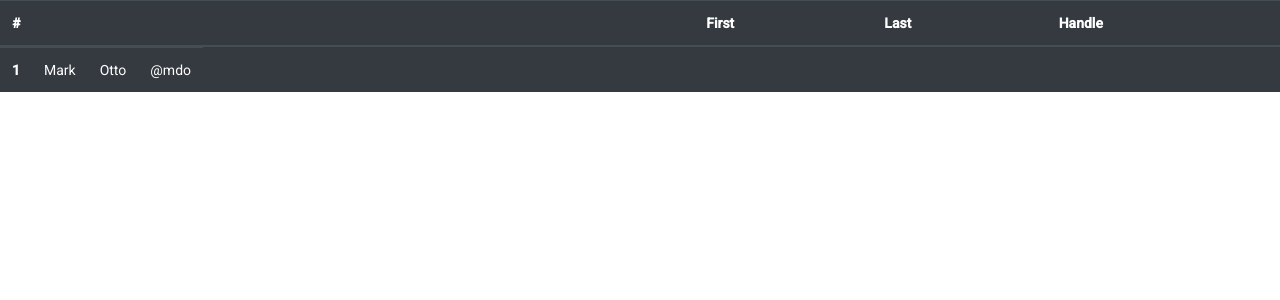
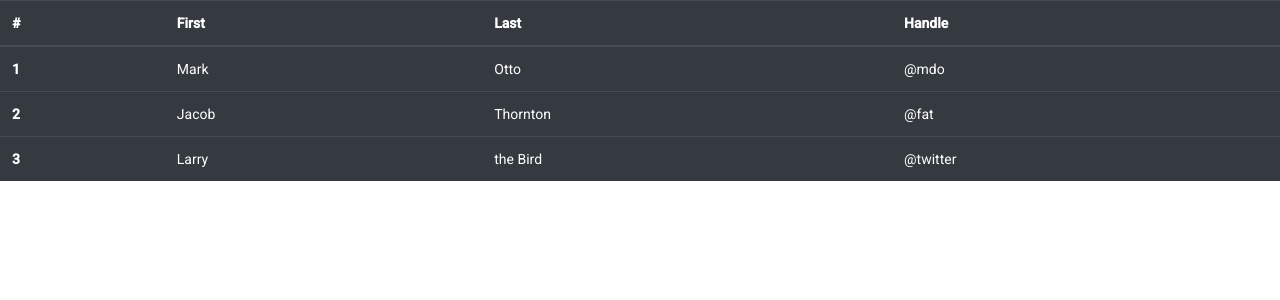
Before and after one commit to ayyoubelkanaany/tuto, an Angular app: page / in a window 1280 px wide. Shown: the top 300 px of the page. Built offline with nearby package versions, Linux system fonts and the light colour scheme; no server answers.

Commit message:
first commit

```diff
--- a/src/app/app.component.html
+++ b/src/app/app.component.html
@@ -8,6 +8,23 @@
   </tr>
   </thead>
   <tbody>
-   <app-element></app-element>
+  <tr>
+    <th scope="row">1</th>
+    <td>Mark</td>
+    <td>Otto</td>
+    <td>@mdo</td>
+  </tr>
+  <tr>
+    <th scope="row">2</th>
+    <td>Jacob</td>
+    <td>Thornton</td>
+    <td>@fat</td>
+  </tr>
+  <tr>
+    <th scope="row">3</th>
+    <td>Larry</td>
+    <td>the Bird</td>
+    <td>@twitter</td>
+  </tr>
   </tbody>
 </table>
--- a/src/app/app.component.ts
+++ b/src/app/app.component.ts
@@ -15,5 +15,6 @@ export class AppComponent implements  OnInit{
 
   ngOnInit(): void {
     this.userService.getUsers();
+    this.userService.getUserById(2);
   }
 }
--- a/src/app/app.module.ts
+++ b/src/app/app.module.ts
@@ -6,11 +6,13 @@ import { AppComponent } from './app.component';
 import { BrowserAnimationsModule } from '@angular/platform-browser/animations';
 import {MatTableModule} from '@angular/material/table';
 import { ElementComponent } from './element/element.component';
+import { DetailsComponent } from './details/details.component';
 
 @NgModule({
   declarations: [
     AppComponent,
-    ElementComponent
+    ElementComponent,
+    DetailsComponent
   ],
     imports: [
         BrowserModule,
--- /dev/null
+++ b/src/app/details/details.component.html
@@ -0,0 +1 @@
+<p>details works!</p>
--- /dev/null
+++ b/src/app/details/details.component.ts
@@ -0,0 +1,15 @@
+import { Component, OnInit } from '@angular/core';
+
+@Component({
+  selector: 'app-details',
+  templateUrl: './details.component.html',
+  styleUrls: ['./details.component.css']
+})
+export class DetailsComponent implements OnInit {
+
+  constructor() { }
+
+  ngOnInit(): void {
+  }
+
+}
--- a/src/app/element/element.component.html
+++ b/src/app/element/element.component.html
@@ -1,4 +1,5 @@
-<th scope="row">1</th>
-<td>Mark</td>
-<td>Otto</td>
-<td>@mdo</td>
+<tr>
+  <td>Mark</td>
+  <td>Otto</td>
+  <td>@mdo</td>
+</tr>
--- a/src/app/services/user.service.ts
+++ b/src/app/services/user.service.ts
@@ -12,4 +12,9 @@ export class UserService {
       console.log(data);
     });
   }
+  getUserById(id: number){
+    this.http.get('https://jsonplaceholder.typicode.com/users/' + id).subscribe((data) => {
+      console.log(data);
+    });
+  }
 }
```
Also changed, not shown: src/app/details/details.component.css (added), 1 other file (tests, documents, lock files or other folders).
